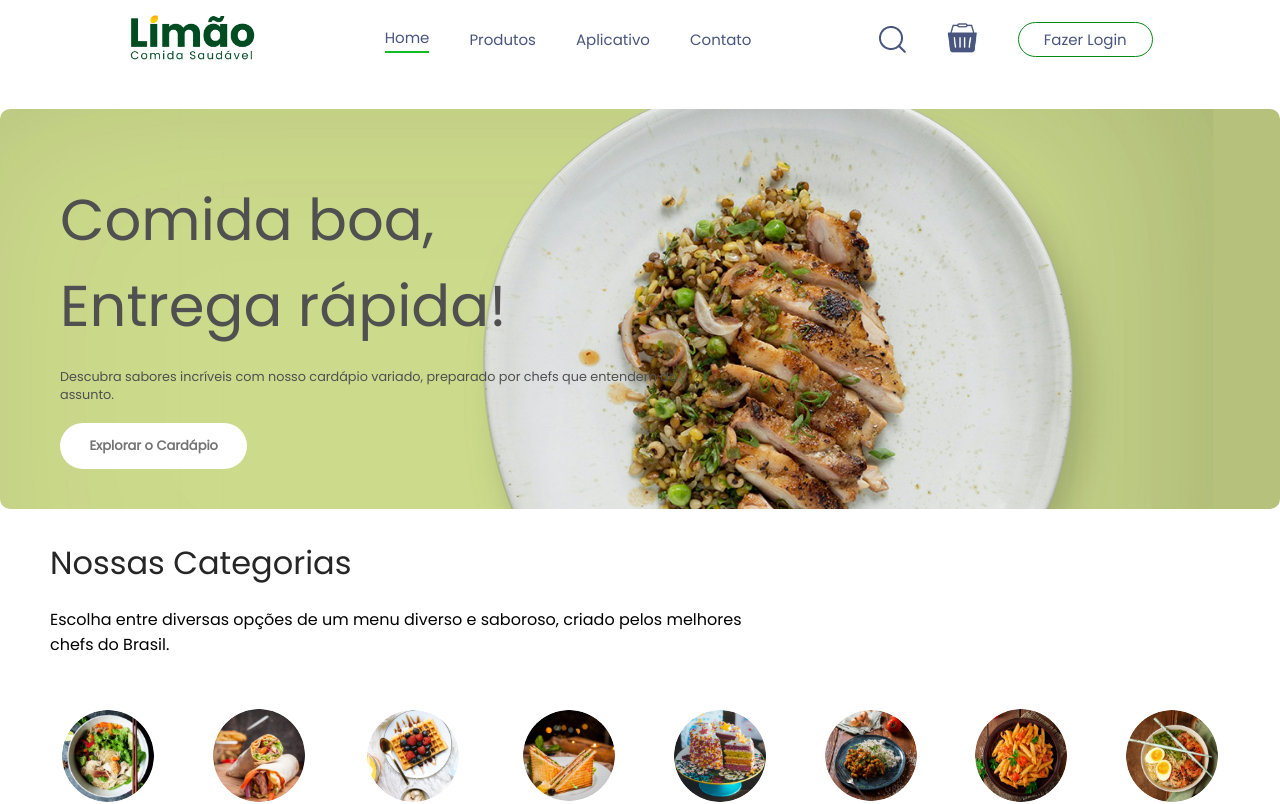
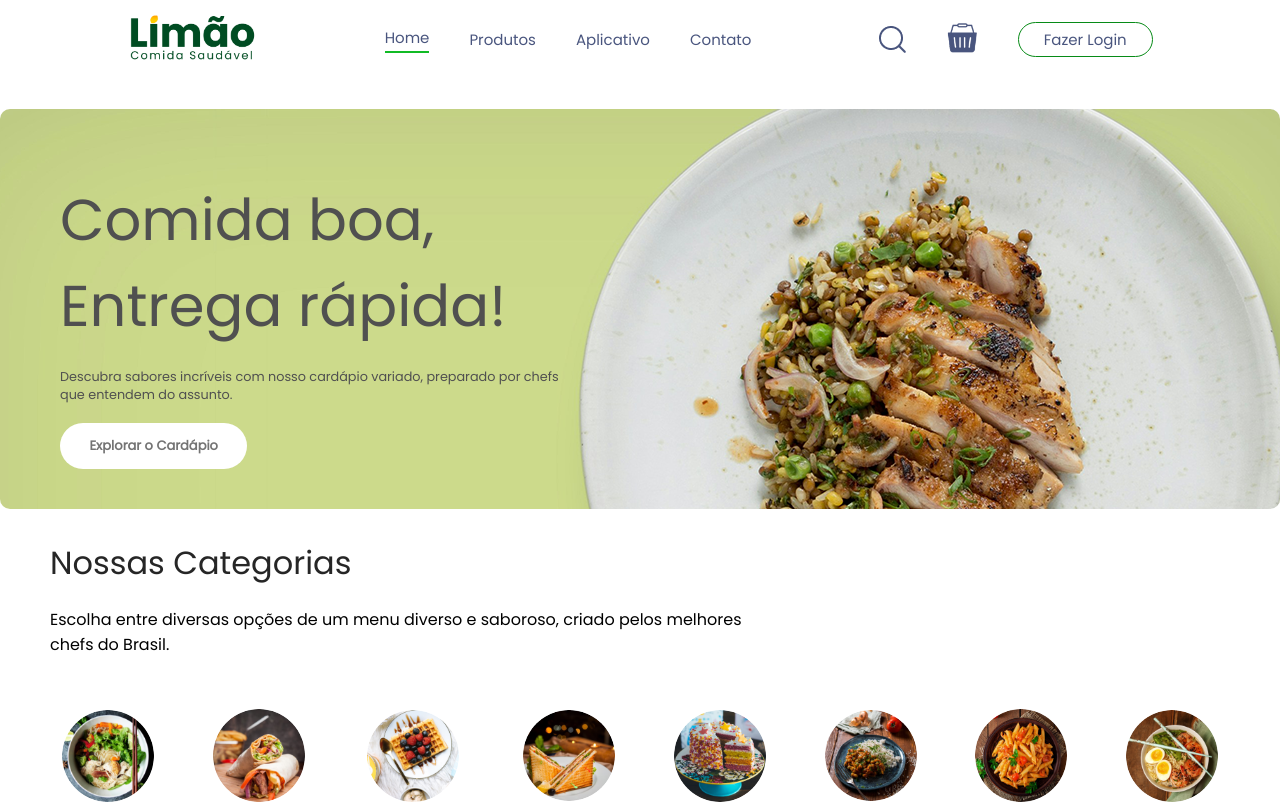
Before and after one commit to lukegoes/limao_delivery, a React (Vite) app: page / in a window 1280 px wide. Shown: the top 804 px of the page. Built offline with nearby package versions, Linux system fonts and the light colour scheme; no server answers.

Commit message:
fix: ajuste visual

```diff
--- a/src/components/Header/Header.css
+++ b/src/components/Header/Header.css
@@ -4,7 +4,7 @@
     max-width: 1322px;
     margin: 30px auto;
     background: url('/header_img.png') no-repeat;
-    background-size: cover;
+    background-size: auto;
     position: relative;
     border-radius: 10px;
 }
@@ -30,6 +30,9 @@
 .header-contents p{
     color: #505050;
     font-size: 1vw;
+    white-space: normal;
+    word-break: break-word;
+    max-width: 80%;
 }
 
 .header-contents button{
@@ -54,6 +57,7 @@
         height: 250px;
         padding: 0 20px;
         max-width: 100%;
+        background-size:cover;
     }
 
     .header-contents {
@@ -85,6 +89,7 @@
     border-radius: 10;
     max-width: 95%;
     box-sizing: border-box;
+    background-size:cover;
 }
 
 
```
Also changed, not shown: public/header_img_desktop.png (added).
